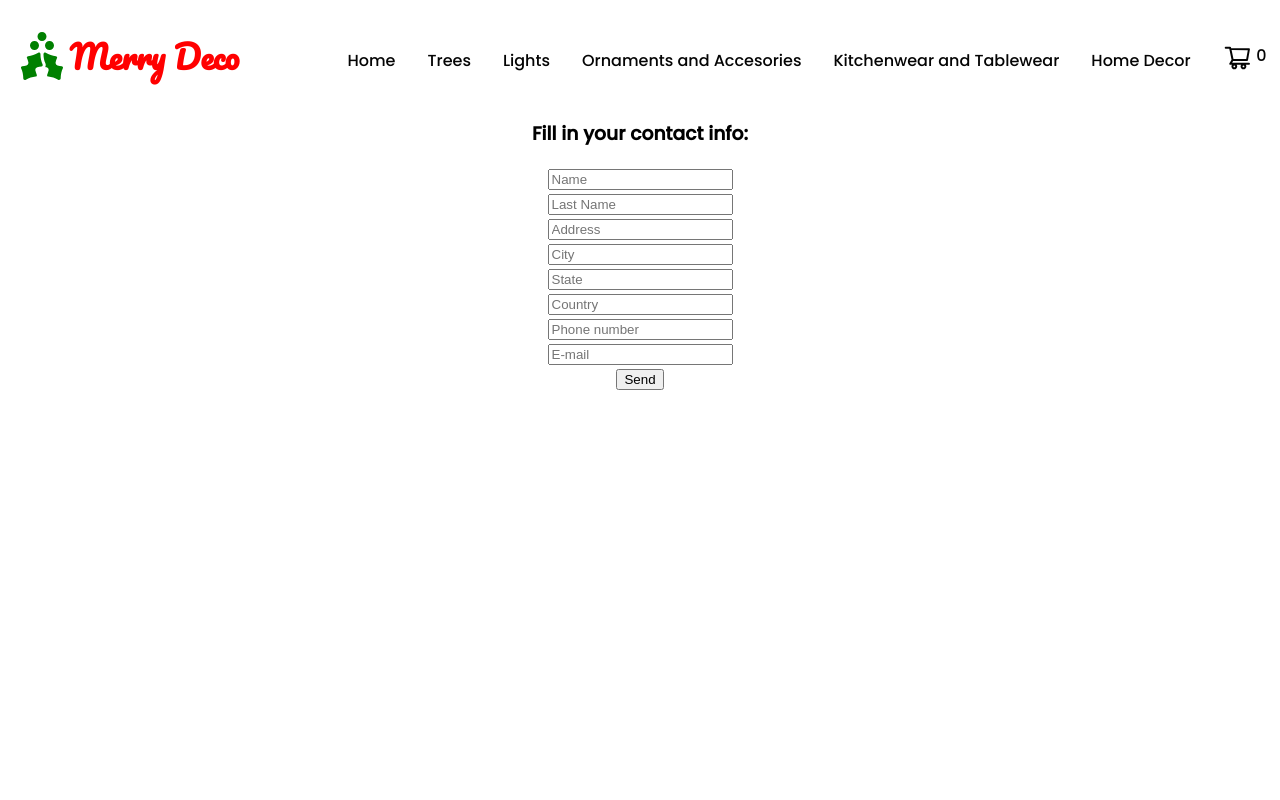
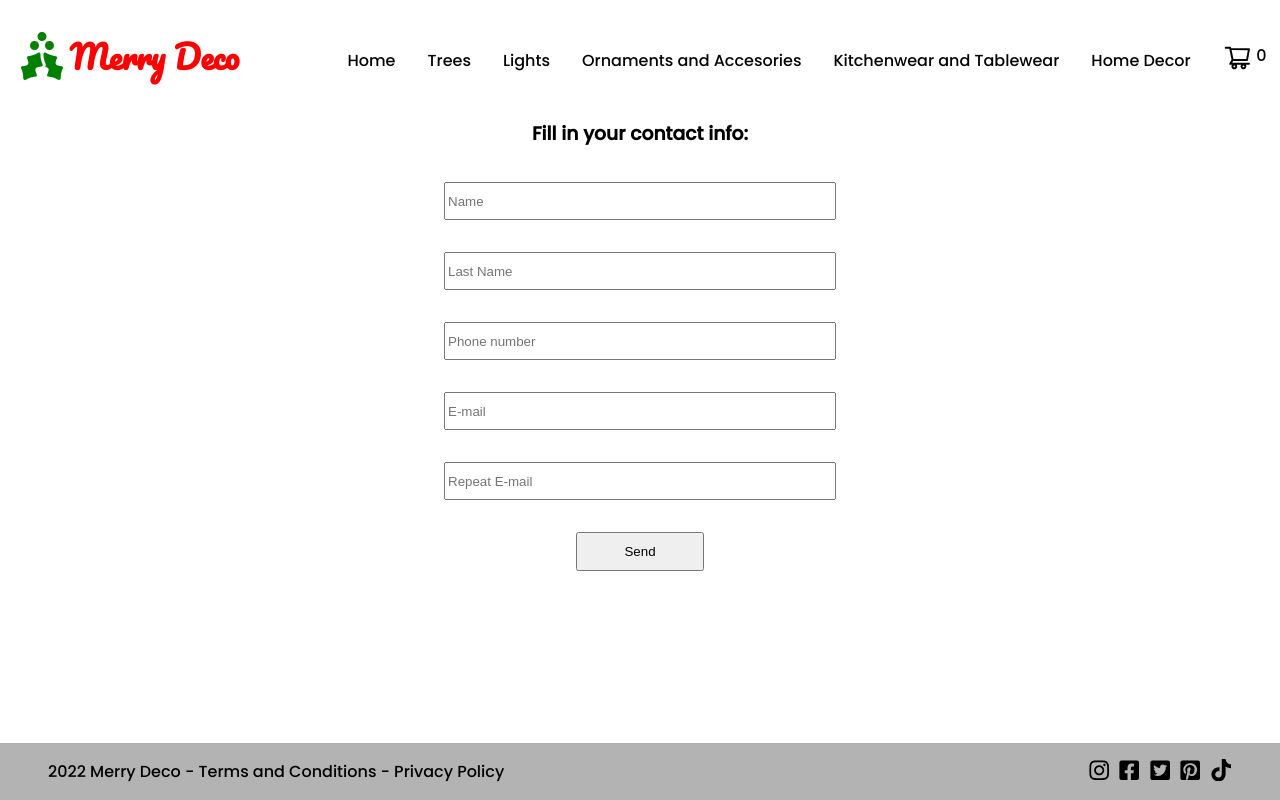
Before and after one commit to agosbarbenza/merry-deco-react, a React (Create React App) app: page /buyform in a window 1280 px wide. Built offline with nearby package versions, Linux system fonts and the light colour scheme.

Commit message:
Added main, filter by categories and made various changes

```diff
--- a/src/App.css
+++ b/src/App.css
@@ -3,6 +3,122 @@ body {
   padding: 0;
   box-sizing: border-box;
   font-family: 'Poppins', sans-serif;
+}
+
+/*Main*/
+.mainImgContainer {
+  margin-top: 1rem;
+  margin-left: 3%;
+  margin-right: 3%;
+  background-image: url("https://i.imgur.com/fkCHa26.jpg");
+  background-size: cover;
+  height: 30rem;
+}
+
+
+.mainImg {
+  width: 100%;
+  /* height: 41rem; */
+
+}
+
+.mainCategoriesImg {
+  width: 20%;
+
+}
+
+.imgCategoriesContainer {
+  display: flex;
+  column-gap: 2rem;
+  justify-content: space-between;
+  margin-right: 3%;
+  margin-left: 3%;
+  margin-top: 1rem;
+
+}
+
+.mainTitle, .mainSubTitle {
+  color: rgb(250, 250, 250)
+}
+
+.mainTitle {
+  font-size: 3rem;
+  font-weight: bold;
+  position: relative;
+  top: 3rem;
+}
+
+.mainSubTitle {
+  font-size: 1.3rem;
+  font-weight: 200;
+}
+
+.titleContainerMain {
+  position: relative;
+  top: 15rem;
+  margin-left: 1rem;
+}
+
+.shopNow {
+  display: block;
+  background-color: rgba(255, 255, 255, 0.63);
+  color: black;
+  width: 10rem;
+  height: 2.3rem;
+  font-weight: 400;
+  text-align: center;
+  line-height: 2.3rem;
+}
+
+.shopNow:hover {
+  background-color: rgba(255, 255, 255, 0.911);
+}
+
+
+.imgSize {
+  width: 16rem;
+  height: 16rem;
+  background-size: cover;
+}
+
+.imgLights {
+  background-image: url("https://i.imgur.com/qZRdVid.jpg");
+}
+
+.imgOrnaments {
+  background-image: url("https://i.imgur.com/NrqKK0v.jpg");
+}
+
+.imgTrees {
+  background-image: url("https://i.imgur.com/qWO73It.jpg");
+}
+
+.imgDecor {
+  background-image: url("https://i.imgur.com/xbVkODe.jpg")
+}
+
+.mainLights {
+  color: rgb(0, 0, 0);
+  font-size: 1.4rem;
+  font-weight: 300;
+  background-color: rgba(240, 248, 255, 0.726);
+  position: relative;
+  top: 12.5rem;
+  text-align: center;
+}
+
+.lineSeparator {
+  width: 95%;
+  height: 0.4rem;
+  margin: 3rem auto;
+  background-color: rgb(165, 165, 165);
+}
+
+.seeAll {
+  font-size: 1.8rem;
+  font-weight: 400;
+  text-align: center;
+  color: rgb(14, 14, 14);
 }
 
 /*Nav Bar*/
@@ -149,6 +265,7 @@ body {
   display: flex;
   flex-wrap: wrap;
   justify-content: space-around;
+  margin-bottom: 5rem;
 }
 
 /*Item */
@@ -289,6 +406,9 @@ body {
   justify-content: space-around;
   column-gap: 30rem;
   background-color: rgb(179, 179, 179);
+  position: fixed;
+  bottom: 0;
+  width: 100%;
 }
 
 .socialMedia {
@@ -477,6 +597,21 @@ body {
 
 .fillInfo {
   text-align: center;
+  display: flex;
+  flex-direction: column;
+  margin: auto;
+}
+
+.formInputs {
+  width: 30%;
+  margin: 1rem auto;
+  height: 2rem;
+}
+
+.sendFormBtn {
+  width: 10%;
+  height: 2.4rem;
+  margin: 1rem auto;
 }
 
 .partyIcon {
--- a/src/App.js
+++ b/src/App.js
@@ -8,6 +8,7 @@ import Footer from "./components/Footer/Footer";
 import { Cart } from "./components/Cart/Cart";
 import CartProvider from "./components/Context/CartProvider";
 import BuyForm from "./components/BuyForm/BuyForm";
+import Main from "./components/Main/Main";
 
 function App() {
   return (
@@ -17,9 +18,13 @@ function App() {
           <NavBar />
           <Switch>
             <Route exact path="/">
+              <Main />
               <ItemListContainer />
             </Route>
-            <Route path="/category/:category">
+            <Route exact path="/all">
+              <ItemListContainer />
+            </Route>
+            <Route path="/category/:categoryName">
               <ItemListContainer />
             </Route>
             <Route path="/item/:id">
@@ -32,7 +37,7 @@ function App() {
               <BuyForm />
             </Route>
           </Switch>
-          {/* <Footer /> */}
+          <Footer />
         </BrowserRouter>
       </CartProvider>
     </div>
--- a/src/components/BuyForm/BuyForm.js
+++ b/src/components/BuyForm/BuyForm.js
@@ -1,4 +1,4 @@
-import React, { useState, useRef, useContext } from "react";
+import React, { useState, useEffect, useContext } from "react";
 import firebase from "firebase";
 import { cartContext } from "../Context/CartProvider";
 import { getFirestore } from "../../firebase/firebase";
@@ -8,37 +8,66 @@ import { GiPartyPopper } from "react-icons/gi";
 export default function BuyForm() {
   const [orderId, setOrderId] = useState("");
   const { cart } = useContext(cartContext);
+  const [form, setForm] = useState({
+    name: "",
+    lastName: "",
+    phone: "",
+    email: "",
+    repeatEmail: "",
+  });
+  const [errors, setErrors] = useState({});
+  const [isSubmitted, setIsSubmitted] = useState(false);
   let totalPurchase = 0;
   cart.map((e) => (totalPurchase = totalPurchase + e.count * e.item.price));
 
-  const nameRf = useRef();
-  const lastNameRf = useRef();
-  const addressRf = useRef();
-  const cityRf = useRef();
-  const stateRf = useRef();
-  const countryRf = useRef();
-  const emailRf = useRef();
-  const phoneRf = useRef();
+  const handleInputChange = (e) => {
+    const { name, value } = e.target;
+    setForm({
+      ...form,
+      [name]: value,
+    });
+  };
+  function validateForm(form) {
+    let errors = {};
+    if (!form.name) errors.name = "Name required";
+    if (!form.lastName) errors.lastName = "Last Name required";
+    if (!/^\d{10}$/.test(form.phone)) {
+      errors.phone = "Phone number is not valid.";
+    }
+    if (!form.email) {
+      errors.email = "Email required";
+    } else if (!/\S+@\S+\.\S+/.test(form.email)) {
+      errors.email = "Email is not valid";
+    }
+
+    if (!form.repeatEmail) errors.repeatEmail = "Repeat email required.";
+
+    if (form.email !== form.repeatEmail) {
+      errors.repeatEmail = "Error. Email does not match.";
+    }
+    return errors;
+  }
+  const handleFormSubmit = (e) => {
+    e.preventDefault();
+    setErrors(validateForm(form));
+    setIsSubmitted(true);
+  };
 
   function sendForm() {
     const db = getFirestore();
     const ordersCollection = db.collection("orders");
     const newOrder = {
       buyer: {
-        name: nameRf.current.value,
-        lastName: lastNameRf.current.value,
-        address: addressRf.current.value,
-        city: cityRf.current.value,
-        state: stateRf.current.value,
-        country: countryRf.current.value,
-        email: emailRf.current.value,
-        phone: phoneRf.current.value,
+        name: form.name,
+        lastName: form.lastName,
+        email: form.email,
+        repeatEmail: form.repeatEmail,
+        phone: form.phone,
       },
       items: cart,
       total: totalPurchase.toFixed(2),
       date: firebase.firestore.Timestamp.fromDate(new Date()),
     };
-
     ordersCollection
       .add(newOrder)
       .then(({ id }) => {
@@ -49,7 +78,11 @@ export default function BuyForm() {
         console.log(err);
       });
   }
-
+  useEffect(() => {
+    if (Object.keys(errors).length === 0 && isSubmitted) {
+      sendForm();
+    }
+  }, [errors]);
   return (
     <>
       {orderId ? (
@@ -66,55 +99,63 @@ export default function BuyForm() {
           </Link>
         </div>
       ) : (
-        <div className="fillInfo">
+        <form className="fillInfo" onSubmit={handleFormSubmit}>
           <h3>Fill in your contact info:</h3>
 
-          <input type="text" name="name" ref={nameRf} placeholder="Name" />
-          <br />
-
           <input
+            className="formInputs"
+            type="text"
+            name="name"
+            placeholder="Name"
+            value={form.name}
+            onChange={handleInputChange}
+          />
+          {errors.name && <p>{errors.name}</p>}
+          <input
+            className="formInputs"
             type="text"
             name="lastName"
-            ref={lastNameRf}
             placeholder="Last Name"
+            value={form.lastName}
+            onChange={handleInputChange}
           />
-          <br />
-
+          {errors.lastName && <p>{errors.lastName}</p>}
           <input
-            type="text"
-            name="address"
-            ref={addressRf}
-            placeholder="Address"
-          />
-          <br />
-
-          <input type="text" name="city" ref={cityRf} placeholder="City" />
-          <br />
-
-          <input type="text" name="state" ref={stateRf} placeholder="State" />
-          <br />
-
-          <input
-            type="text"
-            name="country"
-            ref={countryRf}
-            placeholder="Country"
-          />
-          <br />
-
-          <input
+            className="formInputs"
             type="text"
             name="phone"
-            ref={phoneRf}
             placeholder="Phone number"
+            value={form.phone}
+            onChange={handleInputChange}
           />
-          <br />
+          {errors.phone && <p>{errors.phone}</p>}
+          <input
+            className="formInputs"
+            type="text"
+            name="email"
+            placeholder="E-mail"
+            value={form.email}
+            onChange={handleInputChange}
+          />
+          {errors.email && <p>{errors.email}</p>}
+          <input
+            className="formInputs"
+            type="text"
+            name="repeatEmail"
+            placeholder="Repeat E-mail"
+            value={form.repeatEmail}
+            onChange={handleInputChange}
+          />
+          {errors.repeatEmail && <p>{errors.repeatEmail}</p>}
 
-          <input type="text" name="email" ref={emailRf} placeholder="E-mail" />
-          <br />
-
-          <button onClick={() => sendForm()}>Send</button>
-        </div>
+          <button
+            type="submit"
+            className="sendFormBtn"
+            // onClick={() => sendForm()}
+          >
+            Send
+          </button>
+        </form>
       )}
     </>
   );
--- a/src/components/Item/Item.js
+++ b/src/components/Item/Item.js
@@ -5,7 +5,6 @@ export default function Item({ item }) {
   return (
     <div className="itemContainer">
       <p className="categoryTitle">{item.category}</p>
-      <div className="lineSeparator"></div>
       <img
         className="productItemImg"
         alt={item.description}
--- a/src/components/ItemDetailContainer/ItemDetailContainer.js
+++ b/src/components/ItemDetailContainer/ItemDetailContainer.js
@@ -13,7 +13,6 @@ export default function ItemDetailContainer() {
     const itemCollection = db.collection("productos");
 
     const oneItem = itemCollection.doc(id);
-    console.log("one item?", oneItem);
 
     oneItem
       .get()
--- a/src/components/ItemList/ItemList.js
+++ b/src/components/ItemList/ItemList.js
@@ -1,27 +1,56 @@
 import React, { useEffect, useState } from "react";
 import Item from "../Item/Item";
-// import { listOfItems } from "../Item/listOfItems";
-// import { useParams } from "react-router-dom";
+import { useParams } from "react-router-dom";
 import { getFirestore } from "../../firebase/firebase";
 
 export default function ItemList() {
-  // const { categoryId } = useParams();
+  const { categoryName } = useParams();
   const db = getFirestore();
   const itemCollection = db.collection("productos");
   const [arrayProducts, setArrayProducts] = useState([]);
   const [loading, setLoading] = useState(true);
+
   useEffect(() => {
-    itemCollection.get().then((collection) => {
-      if (collection.size === 0) {
-        console.log("Error, no collection to show.");
-        return;
+    if (categoryName) {
+      console.log("category name", categoryName);
+      if (categoryName == "all") {
+        itemCollection
+          .get()
+          .then(
+            (res) =>
+              setArrayProducts(
+                res.docs.map((item) => ({ ...item.data(), id: item.id }))
+              ),
+            setLoading(false)
+          )
+          .catch((err) => console.log("Error, no category to show ", err));
+      } else {
+        itemCollection
+          .where("category", "==", categoryName)
+          .get()
+          .then(
+            (res) =>
+              setArrayProducts(
+                res.docs.map((item) => ({ ...item.data(), id: item.id }))
+              ),
+            setLoading(false)
+          )
+          .catch((err) => console.log("Error, no category to show ", err));
       }
-      setArrayProducts(
-        collection.docs.map((doc) => ({ id: doc.id, ...doc.data() }))
-      );
-      setLoading(false);
-    });
-  }, []);
+    } else {
+      itemCollection
+        .where("category", "==", "featured")
+        .get()
+        .then(
+          (res) =>
+            setArrayProducts(
+              res.docs.map((item) => ({ ...item.data(), id: item.id }))
+            ),
+          setLoading(false)
+        )
+        .catch((err) => console.log("Error, no category to show ", err));
+    }
+  }, [categoryName]);
   return (
     <>
       <div className="itemListCont">
--- /dev/null
+++ b/src/components/Main/Main.js
@@ -0,0 +1,49 @@
+import React from "react";
+import { Link } from "react-router-dom";
+export default function Main() {
+  const categories = [
+    {
+      name: "Lights",
+      class: "imgLights",
+      category: "lights",
+    },
+    {
+      name: "Ornaments",
+      class: "imgOrnaments",
+      category: "ornaments",
+    },
+    { name: "Trees", class: "imgTrees", category: "trees" },
+    { name: "Home Decor", class: "imgDecor", category: "homedecor" },
+  ];
+  return (
+    <div className="mainContainer">
+      <div className="mainImgContainer">
+        <div className="titleContainerMain">
+          <p className="mainTitle">'Tis the season</p>
+          <p className="mainSubTitle">
+            Get ready for the jolliest time of the year! Shop our entire renewed
+            catalog.
+          </p>
+          <Link className="titleStyleNav" to={`category/all`}>
+            <div className="shopNow">Shop now</div>
+          </Link>
+        </div>
+      </div>
+      <div className="imgCategoriesContainer">
+        {categories.map((item, key) => (
+          <Link
+            className="titleStyleNav"
+            to={`/category/${item.category}`}
+            key={item.id}
+          >
+            <div className={`imgSize ${item.class}`}>
+              <p className="mainLights">{item.name}</p>
+            </div>
+          </Link>
+        ))}
+      </div>
+      <div className="lineSeparator"></div>
+      <p className="seeAll">Featured products</p>
+    </div>
+  );
+}
--- a/src/components/NavBar/NavBar.js
+++ b/src/components/NavBar/NavBar.js
@@ -2,11 +2,9 @@ import React, { useContext } from "react";
 import { CartWidget } from "../CartWidget/CartWidget";
 import { FaHollyBerry } from "react-icons/fa";
 import { Link } from "react-router-dom";
-// import { useParams } from "react-router-dom";
 import { cartContext } from "../Context/CartProvider";
 
 export function NavBar() {
-  // const { categoryId } = useParams();
   const { cart } = useContext(cartContext);
   const categories = [
     { id: 1, category: "trees", name: "Trees" },
```
Also changed, not shown: 1 other file (tests, documents, lock files or other folders).
